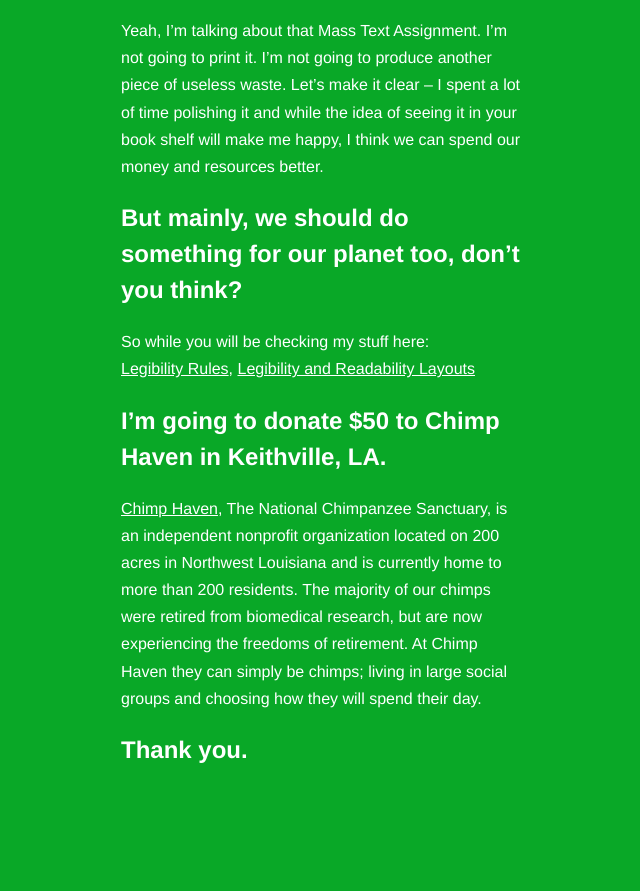
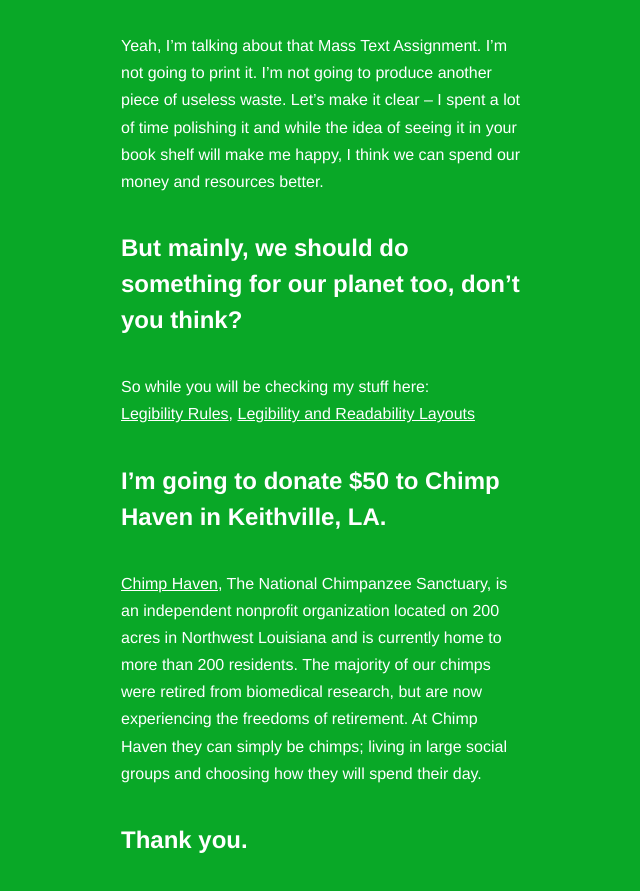
Before and after one commit to fkusovsky/heysean, a plain HTML site: page index.html in a window 1280 px wide. Shown: the part 59-950 px from the top of the page, without its empty margins (319-959 px from the left). Before the commit the page ends 867 px from the top, so only its background shows below. Drawn offline with Linux system fonts and the light colour scheme.

Commit message:
Bigger margin

```diff
--- a/stylesheets/style.css
+++ b/stylesheets/style.css
@@ -38,12 +38,12 @@
 h2 {
   font-size: 24px;
   font-weight: 600;
-  margin: 0 0 20px;
+  margin: 0 0 35px;
   line-height: 1.5;
 }
 
 p {
- margin: 0 0 20px;
+ margin: 0 0 35px;
  line-height: 1.7;
 }
 
```
